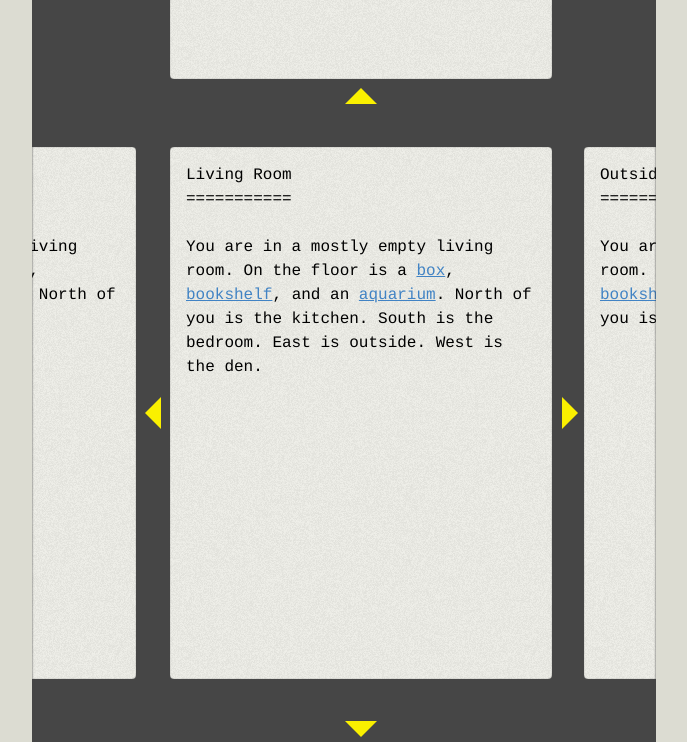
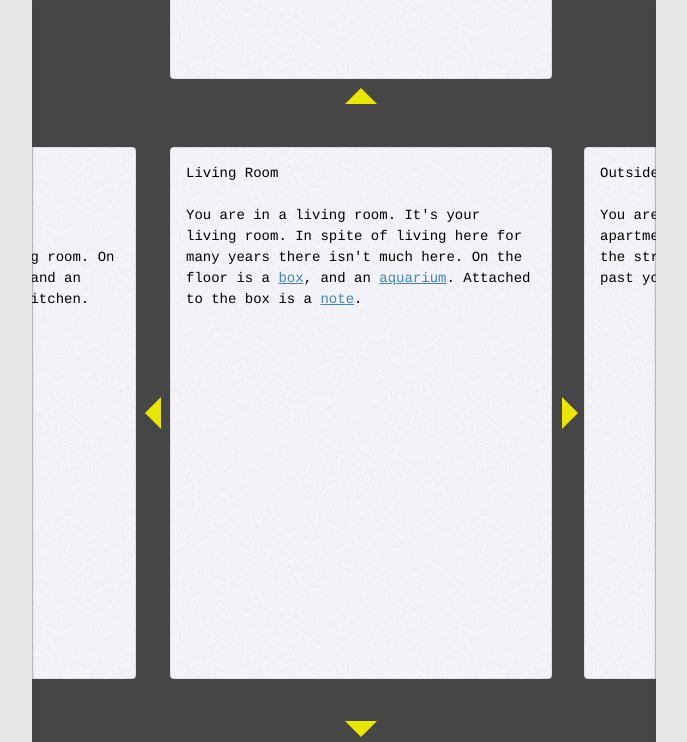
Before and after one commit to geluso/iff, a plain HTML site: page ui/room_cards.html in a window 1280 px wide. Shown: the top 742 px of the page, without its empty margins (8-695 px from the left). Drawn offline with Linux system fonts and the light colour scheme.

Commit message:
Changing colors in card UI prototype.

```diff
--- a/ui/cards.css
+++ b/ui/cards.css
@@ -10,7 +10,7 @@ body {
 	width: 40px;
 	height: 100%;
 	z-index: 3;
-	background: rgb(220, 220, 210);
+	background: rgb(230, 230, 233);
 	box-shadow: inset 0 0 2px 0px rgb(90, 90, 90);
 	box-shadow: 0 0 2px 0px rgb(70, 70, 70);
 }
@@ -21,7 +21,7 @@ body {
 	width: 100%;
 	height: 100%;
 	z-index: 3;
-	background: rgb(220, 220, 210);
+	background: rgb(230, 230, 233);
 	box-shadow: inset 0 0 2px 0px rgb(90, 90, 90);
 	box-shadow: 0 0 2px 0px rgb(70, 70, 70);
 }
@@ -41,12 +41,13 @@ body {
    	border-radius: 4px;
    	width: 350px;
    	height: 500px;
-   	background-image: url("paper.png");
+   	background-color: rgb(245, 245, 250);
+   	background-image: url("speckles.png");
    	box-shadow: inset 0 0 1px 0px rgb(70, 70, 70);
    	margin: 12px 12px 12px 12px;
    	padding: 16px 16px 16px 16px;
    	font-family: courier;
-	font-size: 16px;
+	font-size: 14px;
 	line-height: 1.5em;
 	z-index: -1;
 }
@@ -88,7 +89,7 @@ body {
 	height: 0;
 	border-left: 16px solid transparent;
 	border-right: 16px solid transparent;
-	border-bottom: 16px solid rgb(250, 240, 0);
+	border-bottom: 16px solid rgb(235, 230, 0);
 }
 #south_card {
 	position: absolute;
@@ -104,7 +105,7 @@ body {
 	height: 0;
 	border-left: 16px solid transparent;
 	border-right: 16px solid transparent;
-	border-top: 16px solid rgb(250, 240, 0);
+	border-top: 16px solid rgb(235, 230, 0);
 }
 #west_card {
 	position: absolute;
@@ -120,7 +121,7 @@ body {
 	height: 0;
 	border-top: 16px solid transparent;
 	border-bottom: 16px solid transparent;
-	border-right: 16px solid rgb(250, 240, 0);
+	border-right: 16px solid rgb(235, 230, 0);
 }
 #east_card {
 	position: absolute;
@@ -136,5 +137,5 @@ body {
 	height: 0;
 	border-top: 16px solid transparent;
 	border-bottom: 16px solid transparent;
-	border-left: 16px solid rgb(250, 240, 0);
+	border-left: 16px solid rgb(235, 230, 0);
 }
--- a/ui/room_cards.html
+++ b/ui/room_cards.html
@@ -19,26 +19,24 @@
 	<div class="arrow-east"></div>
 	<div class="arrow-west"></div>
 	<div class="card" id="center_card">
-		<div class="name">Living Room<br />===========</div
+		<div class="name">Living Room</div>
 		<br />
-		<br />
-		<div class="description">You are in a mostly empty living room. On the floor is a <a href="">box</a>, <a href="">bookshelf</a>, and an <a href="">aquarium</a>. North of you is the kitchen. South is the bedroom. East is outside. West is the den.</div>
+		<div class="description">You are in a living room. It's your living room. In spite of living here for many years there isn't much here. On the floor is a <a href="">box</a>, and an <a href="">aquarium</a>. Attached to the box is a <a href="">note</a>.
+		</div>
 	</div>
 	<div class="card" id="east_card">
-		<div class="name">Outside<br />===========</div
+		<div class="name">Outside</div>
 		<br />
-		<br />
-		<div class="description">You are in a mostly empty living room. On the floor is a <a href="">box</a>, <a href="">bookshelf</a>, and an <a href="">aquarium</a>. North of you is the kitchen.</div>
+		<div class="description">You are standing outside of your apartment. There is a coffee shop across the street. You see some hipsters bike past you in fixies.</div>
 	</div>
 	<div class="card" id="west_card">
-		<div class="name">Den<br />===========</div
+		<div class="name">Den<br />===========</div>
 		<br />
 		<br />
 		<div class="description">You are in a mostly empty living room. On the floor is a <a href="">box</a>, <a href="">bookshelf</a>, and an <a href="">aquarium</a>. North of you is the kitchen.</div>
 	</div>
 	<div class="card" id="south_card">
-		<div class="name">Bedroom<br />=======</div
-		<br />
+		<div class="name">Bedroom</div>
 		<br />
 		<div class="description">You are in a mostly empty living room. On the floor is a <a href="">box</a>, <a href="">bookshelf</a>, and an <a href="">aquarium</a>. North of you is the kitchen.</div>
 	</div>
```
Also changed, not shown: ui/speckles.png (added).
